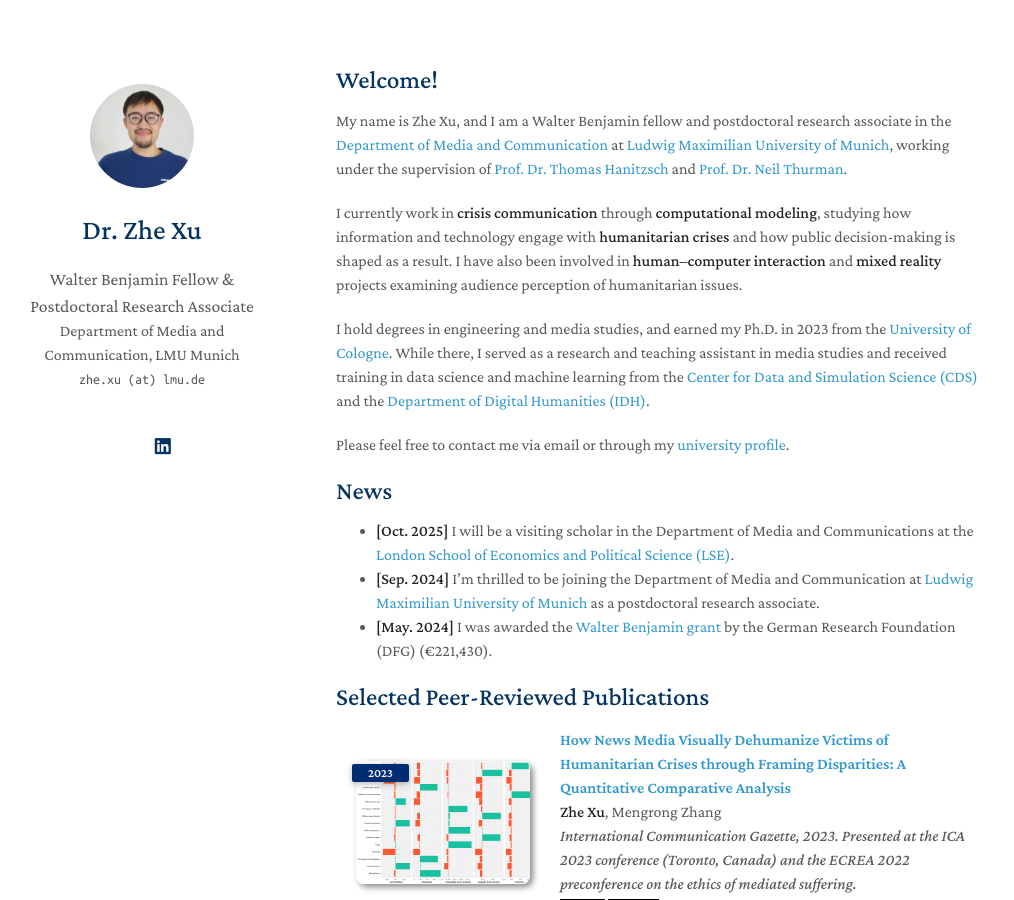
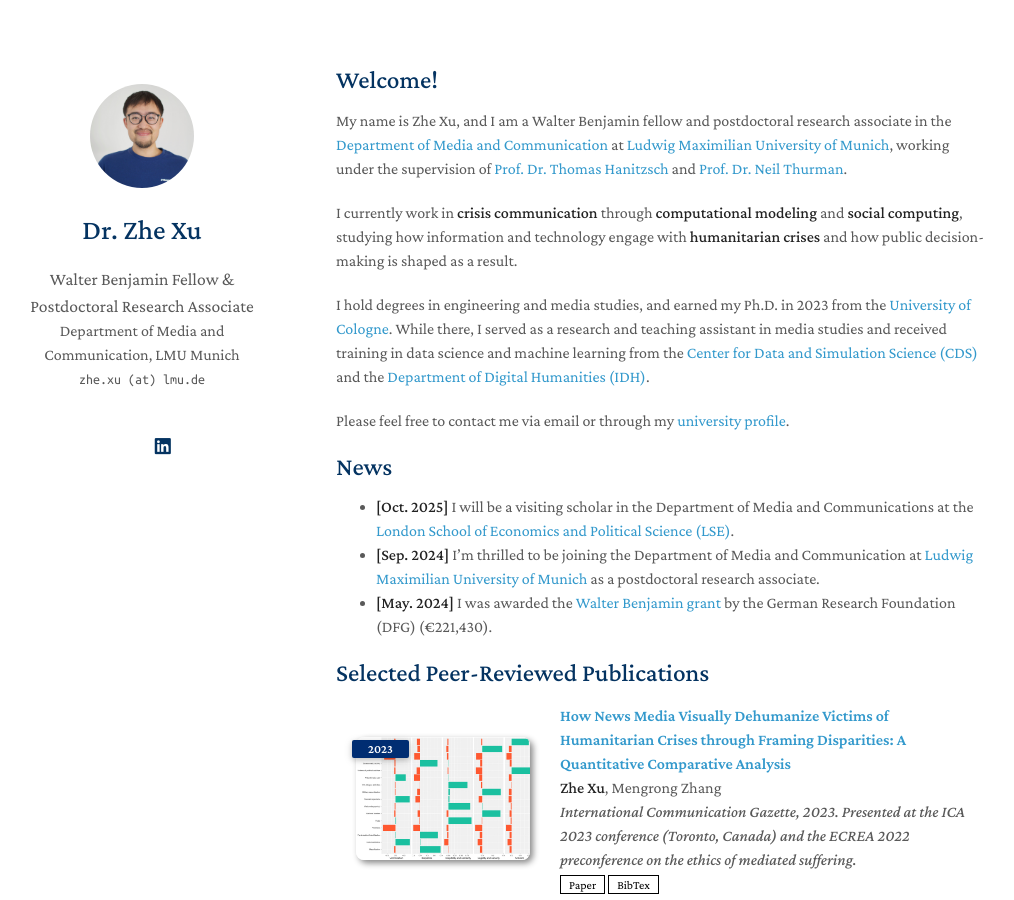
Before and after one commit to zhexuphd/home, a Jekyll site: the page built from index.md, in a window 1280 px wide and 900 px high. Shown: the whole window, without its empty margins (134-1148 px from the left). Built offline with Jekyll 4.4.1, drawn with Linux system fonts in a browser that asks for light colours; a style sheet for code colours, icons or effects is not loaded; our own code applies the rules of GitHub Pages for plain Markdown files.

Commit message:
Update index.md

```diff
--- a/index.md
+++ b/index.md
@@ -5,7 +5,7 @@ layout: homepage
 ## Welcome!
 My name is Zhe Xu, and I am a Walter Benjamin fellow and postdoctoral research associate in the [Department of Media and Communication](https://www.ifkw.uni-muenchen.de/index.html) at [Ludwig Maximilian University of Munich](https://www.lmu.de/en/), working under the supervision of [Prof. Dr. Thomas Hanitzsch](https://www.ifkw.uni-muenchen.de/organisation/personen/professoren/hanitzsch_thomas/index.html) and [Prof. Dr. Neil Thurman](https://neilthurman.com/).
 
-I currently work in **crisis communication** through **computational modeling**, studying how information and technology engage with **humanitarian crises** and how public decision-making is shaped as a result. I have also been involved in **human–computer interaction** and **mixed reality** projects examining audience perception of humanitarian issues.
+I currently work in **crisis communication** through **computational modeling** and **social computing**, studying how information and technology engage with **humanitarian crises** and how public decision-making is shaped as a result.
 
 I hold degrees in engineering and media studies, and earned my Ph.D. in 2023 from the [University of Cologne](https://www.uni-koeln.de/en/). While there, I served as a research and teaching assistant in media studies and received training in data science and machine learning from the [Center for Data and Simulation Science (CDS)](https://cds.uni-koeln.de/en/) and the [Department of Digital Humanities (IDH)](https://dh.phil-fak.uni-koeln.de/).
 
```
